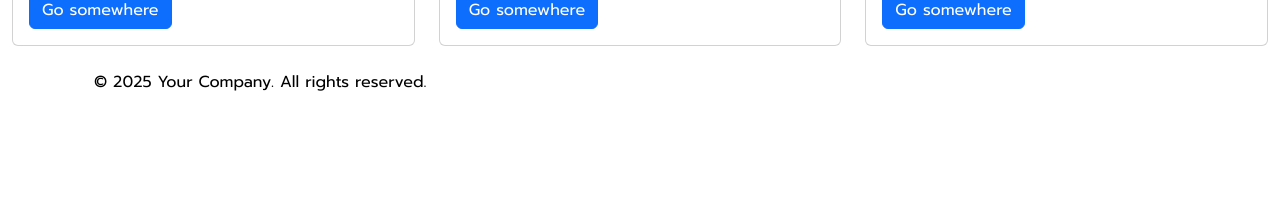
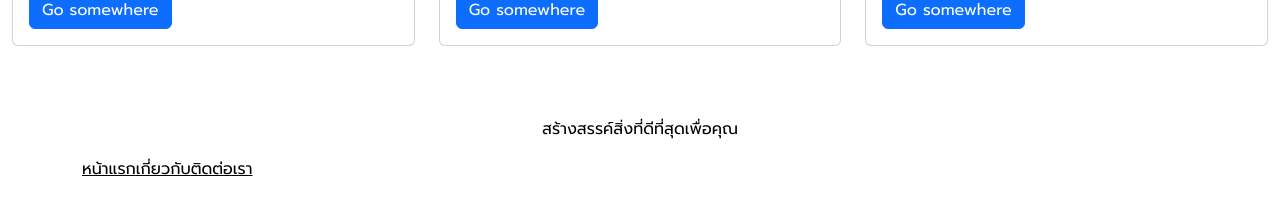
Before and after one commit to GGCh123/frontend, a Next.js app: page / in a window 1280 px wide. Shown: the part 1272-1494 px from the top of the page. Before the commit the page ends 1382 px from the top, so only its background shows below. Built offline with nearby package versions, Linux system fonts and the light colour scheme.

Commit message:
change footer

```diff
--- a/app/components/Footer.js
+++ b/app/components/Footer.js
@@ -1,11 +1,47 @@
-// components/Footer.tsx
 "use client";
+
+import Link from "next/link";
 
 export default function Footer() {
   return (
-    <footer className="bg-gray-800 text-black mt-10">
-      <div className="container mx-auto px-4 py-6 flex flex-col md:flex-row justify-between items-center">
-        <p className="text-sm">&copy; {new Date().getFullYear()} Your Company. All rights reserved.</p>
+    <footer className="bg-gray-900 text-white mt-10">
+      <div className="container mx-auto px-6 py-8 grid grid-cols-1 md:grid-cols-3 gap-6 items-center">
+        {/* Logo หรือชื่อบริษัท */}
+        <div className="text-center md:text-left">
+          <h2 className="text-lg font-semibold">Your Company</h2>
+          <p className="text-sm text-black">สร้างสรรค์สิ่งที่ดีที่สุดเพื่อคุณ</p>
+        </div>
+
+        {/* เมนูลิงก์ */}
+        <div className="flex justify-center space-x-6">
+          <Link href="/" className="hover:underline text-black hover:text-white text-sm">
+            หน้าแรก
+          </Link>
+          <Link href="/about" className="hover:underline text-black hover:text-white text-sm">
+            เกี่ยวกับ
+          </Link>
+          <Link href="/contact" className="hover:underline text-black hover:text-white text-sm">
+            ติดต่อเรา
+          </Link>
+        </div>
+
+        {/* Copyright และโซเชียล */}
+        <div className="text-center md:text-right">
+          <p className="text-sm text-gray-400">
+            &copy; {new Date().getFullYear()} Your Company. All rights reserved.
+          </p>
+          <div className="mt-2 flex justify-center md:justify-end space-x-4">
+            <a href="#" className="hover:text-white text-gray-400" aria-label="Facebook">
+              🌐
+            </a>
+            <a href="#" className="hover:text-white text-gray-400" aria-label="Twitter">
+              🐦
+            </a>
+            <a href="#" className="hover:text-white text-gray-400" aria-label="Instagram">
+              📸
+            </a>
+          </div>
+        </div>
       </div>
     </footer>
   );
```
